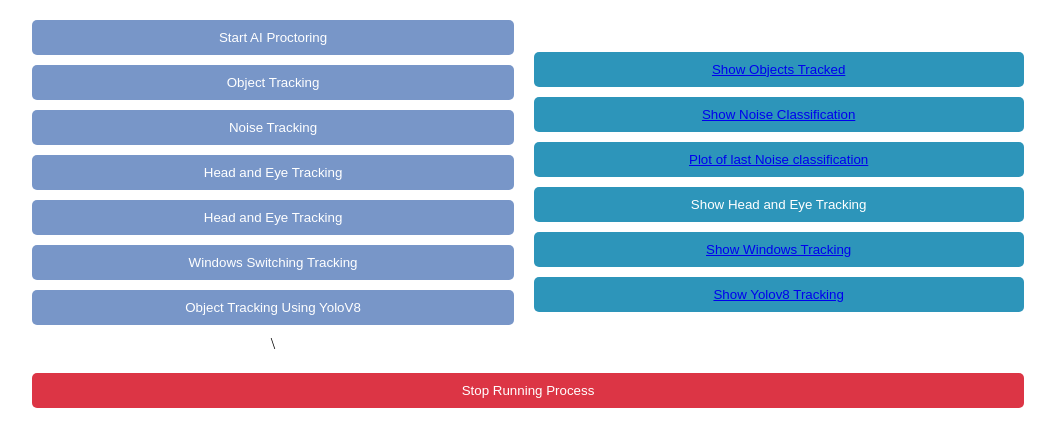
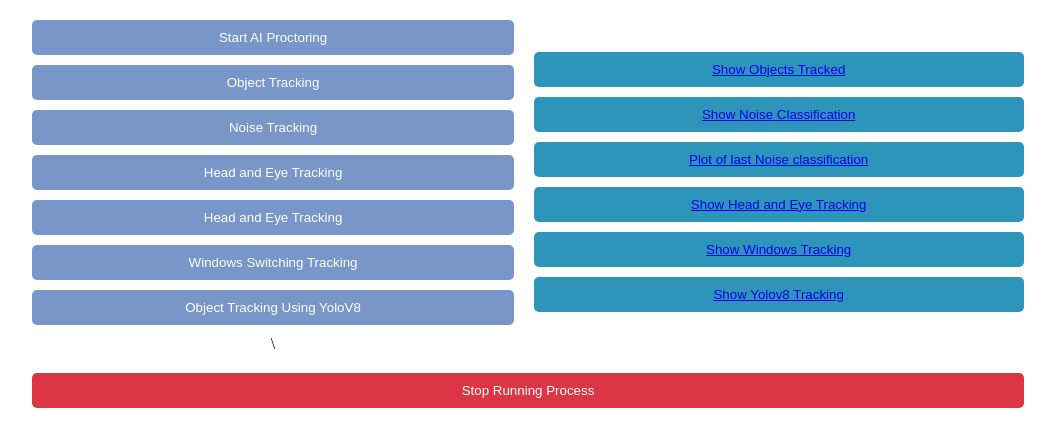
Before and after one commit to vijeshvijay20/ai_web, a Django app: page / in a window 1280 px wide. Shown: the part 144-591 px from the top of the page, without its empty margins (112-1167 px from the left). Run offline with Django 4.2, Linux system fonts and the light colour scheme.

Commit message:
ninth commit

```diff
--- a/web_page/templates/web_page/index.html
+++ b/web_page/templates/web_page/index.html
@@ -112,14 +112,16 @@
                 <button class="button right">
                     <a href="{% url 'noise_plot' %}" target="_blank">Plot of last Noise classification</a>
                 </button>
-                <button class="button right">Show Head and Eye Tracking</button>
-
+                <button class="button right">
+                    <a href="{% url 'head_eye_tracking' %}" target="_blank">Show Head and Eye Tracking</a>
+                </button>
                 <button class="button right">
                     <a href="{% url 'windows_tracking' %}" target="_blank">Show Windows Tracking</a>
                 </button>
                 <button class="button right">
                     <a href="{% url 'yolov8_tracking' %}" target="_blank">Show Yolov8 Tracking</a>
                 </button>
+
 
             </td>
         </tr>
```
